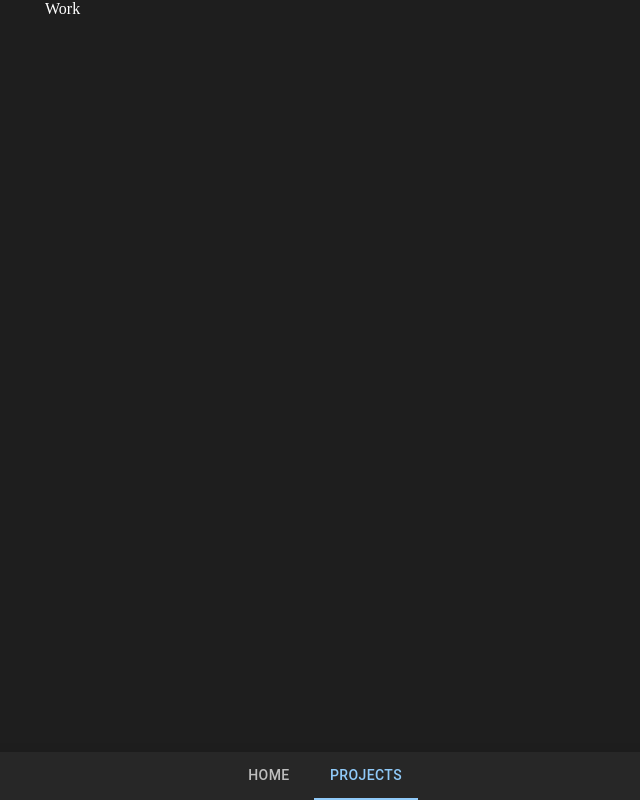
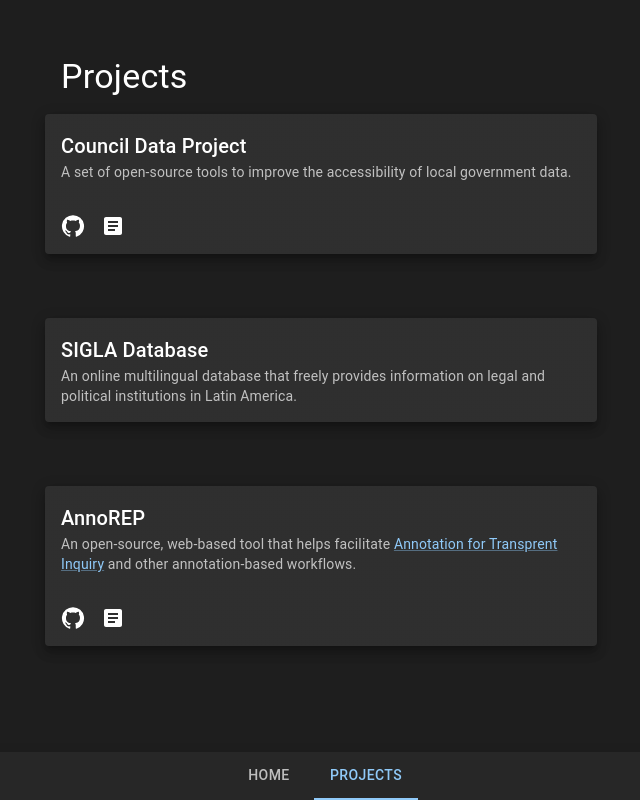
Before and after one commit to tohuynh/tohuynh.github.io, a Next.js app: page /projects in a window 1280 px wide. Shown: the whole page, without its empty margins (319-959 px from the left). Built offline with nearby package versions, Linux system fonts and the light colour scheme.

Commit message:
Add site content

```diff
--- a/pages/index.tsx
+++ b/pages/index.tsx
@@ -1,4 +1,4 @@
-import { Paper, Card, CardContent, CardActions, Typography, IconButton, Link } from "@mui/material"
+import { Card, CardContent, CardActions, Typography, IconButton, Link } from "@mui/material"
 import { GitHub, Email } from "@mui/icons-material"
 import type { NextPage } from "next"
 
@@ -7,7 +7,7 @@ import Page from "../components/page"
 const Home: NextPage = () => {
   return (
     <Page style={{ paddingTop: "15vh" }}>
-      <Card>
+      <Card raised>
         <CardContent>
           <Typography variant="h4" component="h1">
             To Huynh
--- a/pages/projects.tsx
+++ b/pages/projects.tsx
@@ -1,9 +1,124 @@
+import {
+  Typography,
+  Card,
+  CardContent,
+  CardActions,
+  IconButton,
+  CardActionArea,
+  Stack,
+  Link,
+} from "@mui/material"
+import { GitHub, Article } from "@mui/icons-material"
 import type { NextPage } from "next"
 
 import Page from "../components/page"
 
-const Work: NextPage = () => {
-  return <Page>Work</Page>
+const Projects: NextPage = () => {
+  return (
+    <Page style={{ paddingTop: "5vh" }}>
+      <Typography variant="h4" component="h1" sx={{ padding: "1rem" }}>
+        Projects
+      </Typography>
+      <Stack spacing={{ xs: 2, sm: 3, md: 8 }}>
+        <Card raised>
+          <CardActionArea
+            component="a"
+            target="_blank"
+            rel="noreferrer noopener"
+            href="https://councildataproject.org"
+          >
+            <CardContent>
+              <Typography variant="h6" component="h2">
+                Council Data Project
+              </Typography>
+              <Typography variant="body2" color="text.secondary">
+                A set of open-source tools to improve the accessibility of local government data.
+              </Typography>
+            </CardContent>
+          </CardActionArea>
+          <CardActions disableSpacing>
+            <IconButton
+              arial-label="GitHub"
+              component="a"
+              href="https://github.com/CouncilDataProject/cookiecutter-cdp-deployment"
+              target="_blank"
+              rel="noreferrer noopener"
+            >
+              <GitHub />
+            </IconButton>
+            <IconButton
+              arial-label="JOSS paper"
+              component="a"
+              href="https://doi.org/10.21105/joss.03904"
+              target="_blank"
+              rel="noreferrer noopener"
+            >
+              <Article />
+            </IconButton>
+          </CardActions>
+        </Card>
+        <Card raised>
+          <CardActionArea
+            component="a"
+            target="_blank"
+            rel="noreferrer noopener"
+            href="https://www.sigladata.org"
+          >
+            <CardContent>
+              <Typography variant="h6" component="h2">
+                <abbr>SIGLA</abbr> Database
+              </Typography>
+              <Typography variant="body2" color="text.secondary">
+                An online multilingual database that freely provides information on legal and
+                political institutions in Latin America.
+              </Typography>
+            </CardContent>
+          </CardActionArea>
+        </Card>
+        <Card raised>
+          <CardActionArea
+            component="a"
+            target="_blank"
+            rel="noreferrer noopener"
+            href="https://anno-rep.org"
+          >
+            <CardContent>
+              <Typography variant="h6" component="h2">
+                Anno<abbr>REP</abbr>
+              </Typography>
+              <Typography variant="body2" color="text.secondary">
+                An open-source, web-based tool that helps facilitate{" "}
+                <Link target="_blank" rel="noreferrer noopener" href="https://qdr.syr.edu/ati">
+                  Annotation for Transprent Inquiry
+                </Link>{" "}
+                and other annotation-based workflows.
+              </Typography>
+            </CardContent>
+          </CardActionArea>
+          <CardActions disableSpacing>
+            <IconButton
+              arial-label="GitHub"
+              component="a"
+              href="https://github.com/QualitativeDataRepository/AnnoREP-Frontend"
+              target="_blank"
+              rel="noreferrer noopener"
+            >
+              <GitHub />
+            </IconButton>
+            <IconButton
+              arial-label="Storybook documentation"
+              component="a"
+              href="https://qualitativedatarepository.github.io/AnnoREP-Frontend"
+              target="_blank"
+              rel="noreferrer noopener"
+            >
+              <Article />
+            </IconButton>
+          </CardActions>
+        </Card>
+      </Stack>
+    </Page>
+  )
 }
 
-export default Work
+export default Projects
```
